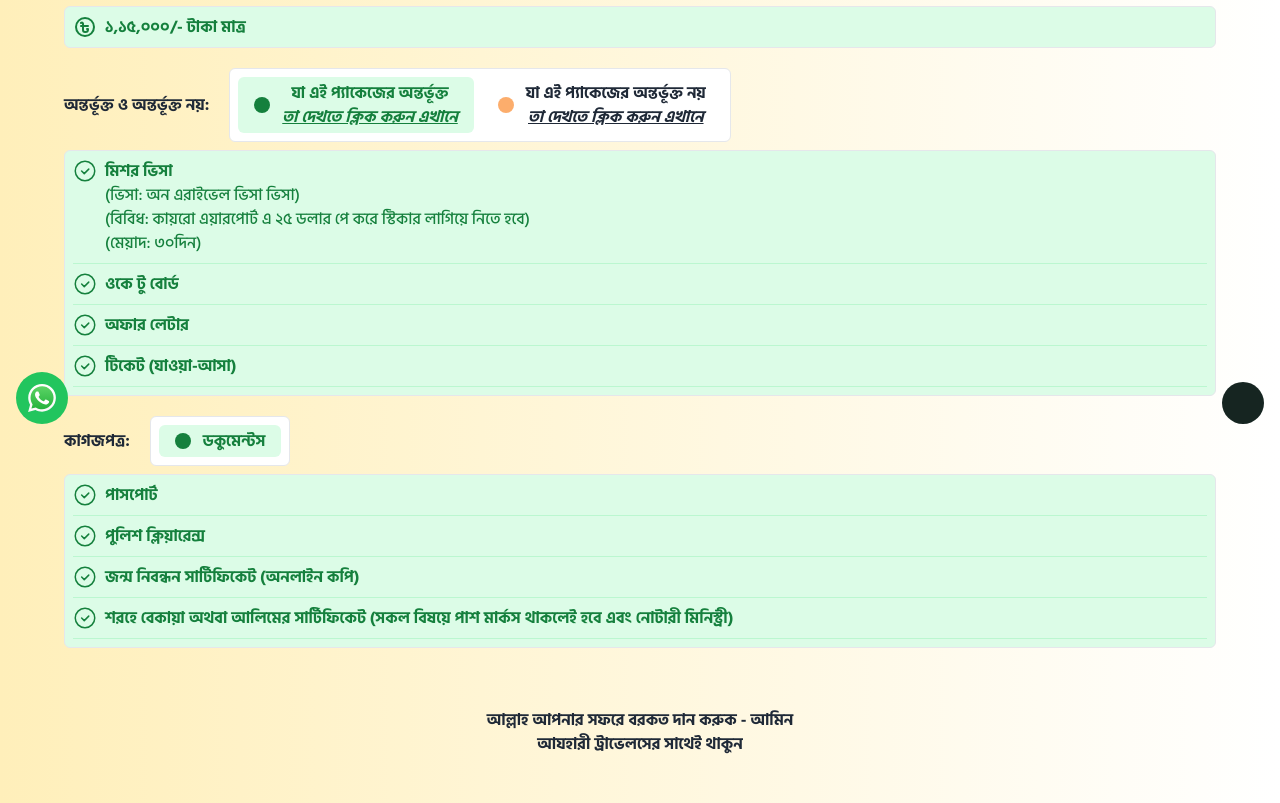
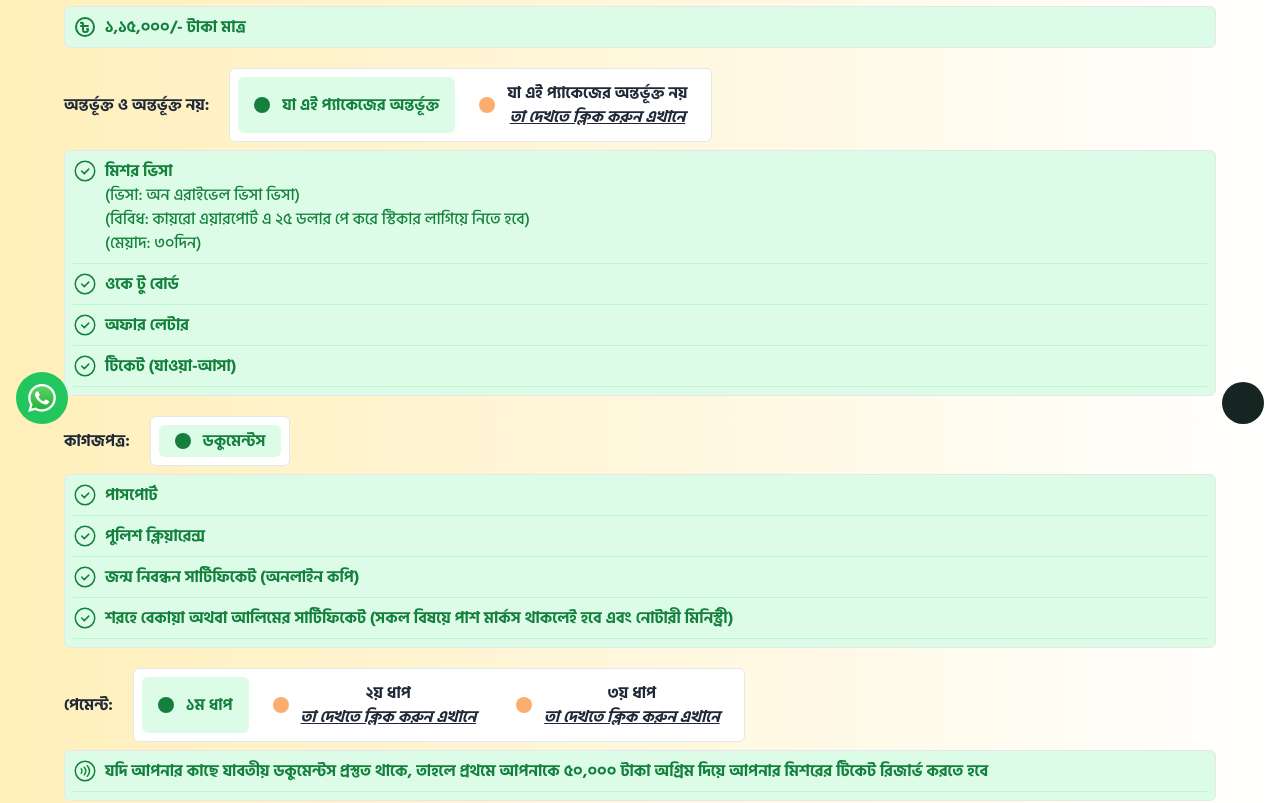
Before and after one commit to BabriWala/azhari-travels, a Next.js app: page /package/student-package in a window 1280 px wide. Shown: the part 344-1147 px from the top of the page. Built offline with nearby package versions, Linux system fonts and the light colour scheme; some icons are missing.

Commit message:
update some data

```diff
--- a/src/app/package/[slug]/AUComponents/AUINI.tsx
+++ b/src/app/package/[slug]/AUComponents/AUINI.tsx
@@ -18,7 +18,7 @@ const AUINI = () => {
                                 }`}
                         >
                             <div className={`w-4 h-4 rounded-full ${selectedAUINI === "Included" ? " bg-green-700" : "animate-pulse bg-orange-400"}`}></div>
-                            <span>যা এই প্যাকেজের অন্তর্ভূক্ত <br /> <strong className='underline'><i>তা দেখতে ক্লিক করুন এখানে</i></strong></span>
+                            <span>যা এই প্যাকেজের অন্তর্ভূক্ত {selectedAUINI !== "Included" && <><br /> <strong className='underline'><i>তা দেখতে ক্লিক করুন এখানে</i></strong></>}</span>
 
                         </button>
                         <button
@@ -29,7 +29,7 @@ const AUINI = () => {
                                 }`}
                         >
                             <div className={`w-4 h-4  rounded-full  ${selectedAUINI === "NotIncluded" ? " bg-green-700" : "animate-pulse bg-orange-400"}`}></div>
-                            <span>যা এই প্যাকেজের অন্তর্ভূক্ত নয় <br /> <strong className='underline'><i>তা দেখতে ক্লিক করুন এখানে</i></strong></span>
+                            <span>যা এই প্যাকেজের অন্তর্ভূক্ত নয় {selectedAUINI !== "NotIncluded" && <><br /> <strong className='underline'><i>তা দেখতে ক্লিক করুন এখানে</i></strong></>}</span>
                         </button>
                     </div>
                 </div>
--- a/src/app/package/[slug]/AUComponents/AUProcessing.tsx
+++ b/src/app/package/[slug]/AUComponents/AUProcessing.tsx
@@ -18,7 +18,7 @@ const AUProcessing = () => {
                                 }`}
                         >
                             <div className={`w-4 h-4 rounded-full ${selectedProcessing === "FirstStep" ? " bg-green-700" : "animate-pulse bg-orange-400"}`}></div>
-                            <span>১ম ধাপ</span>
+                            <span>১ম ধাপ {selectedProcessing !== "FirstStep" && <><br /> <strong className='underline'><i>তা দেখতে ক্লিক করুন এখানে</i></strong></>}</span>
 
                         </button>
                         <button
@@ -29,7 +29,7 @@ const AUProcessing = () => {
                                 }`}
                         >
                             <div className={`w-4 h-4  rounded-full  ${selectedProcessing === "SecondStep" ? " bg-green-700" : "animate-pulse bg-orange-400"}`}></div>
-                            <span>২য় ধাপ</span>
+                            <span>২য় ধাপ {selectedProcessing !== "SecondStep" && <><br /> <strong className='underline'><i>তা দেখতে ক্লিক করুন এখানে</i></strong></>}</span>
                         </button>
                         <button
                             onClick={() => setSelectedProcessing("ThirdStep")}
@@ -39,7 +39,7 @@ const AUProcessing = () => {
                                 }`}
                         >
                             <div className={`w-4 h-4  rounded-full  ${selectedProcessing === "ThirdStep" ? " bg-green-700" : "animate-pulse bg-orange-400"}`}></div>
-                            <span>৩য় ধাপ</span>
+                            <span>৩য় ধাপ {selectedProcessing !== "ThirdStep" && <><br /> <strong className='underline'><i>তা দেখতে ক্লিক করুন এখানে</i></strong></>}</span>
                         </button>
                     </div>
                 </div>
@@ -52,7 +52,7 @@ const AUProcessing = () => {
                                 <svg xmlns="http://www.w3.org/2000/svg" width="24" height="24" viewBox="0 0 16 16"><path fill="currentColor" d="M2 8a6 6 0 1 1 12 0A6 6 0 0 1 2 8m6-7a7 7 0 1 0 0 14A7 7 0 0 0 8 1m1.864 3.144a.516.516 0 0 0-.716 0a.485.485 0 0 0 0 .698a4.386 4.386 0 0 1 0 6.316a.485.485 0 0 0 0 .698a.516.516 0 0 0 .716 0a5.355 5.355 0 0 0 0-7.712m-2.02 1.004a.486.486 0 0 0-.7 0a.515.515 0 0 0 0 .716a3.07 3.07 0 0 1 0 4.27a.515.515 0 0 0 0 .716a.486.486 0 0 0 .7 0c1.536-1.575 1.536-4.127 0-5.702M5.138 6.153a.444.444 0 0 1 .671 0c.925 1.02.925 2.674 0 3.694a.444.444 0 0 1-.67 0a.56.56 0 0 1 0-.741a1.68 1.68 0 0 0 0-2.212a.56.56 0 0 1 0-.741" /></svg>
                             </div>
                             <h3 className='font-bold'>
-                                প্রথমেই ৫০ হাজার টাকা বুকিং মানি অগ্রিম প্রদান করতে হবে
+                                যদি আপনার কাছে যাবতীয় ডকুমেন্টস প্রস্তুত থাকে, তাহলে প্রথমে আপনাকে ৫০,০০০ টাকা অগ্রিম দিয়ে আপনার মিশরের টিকেট রিজার্ভ করতে হবে
                             </h3>
                         </div>
                     </div>
@@ -66,7 +66,7 @@ const AUProcessing = () => {
                                 <svg xmlns="http://www.w3.org/2000/svg" width="24" height="24" viewBox="0 0 16 16"><path fill="currentColor" d="M2 8a6 6 0 1 1 12 0A6 6 0 0 1 2 8m6-7a7 7 0 1 0 0 14A7 7 0 0 0 8 1m1.864 3.144a.516.516 0 0 0-.716 0a.485.485 0 0 0 0 .698a4.386 4.386 0 0 1 0 6.316a.485.485 0 0 0 0 .698a.516.516 0 0 0 .716 0a5.355 5.355 0 0 0 0-7.712m-2.02 1.004a.486.486 0 0 0-.7 0a.515.515 0 0 0 0 .716a3.07 3.07 0 0 1 0 4.27a.515.515 0 0 0 0 .716a.486.486 0 0 0 .7 0c1.536-1.575 1.536-4.127 0-5.702M5.138 6.153a.444.444 0 0 1 .671 0c.925 1.02.925 2.674 0 3.694a.444.444 0 0 1-.67 0a.56.56 0 0 1 0-.741a1.68 1.68 0 0 0 0-2.212a.56.56 0 0 1 0-.741" /></svg>
                             </div>
                             <h3 className='font-bold'>
-                                ওমরাহ ভিসা, এয়ার টিকিট এর PNR বুঝে পেয়ে ১ লক্ষ টাকা পরিশোধ করতে হবে
+                                টিকেট রিজার্ভ হওয়ার পর আপনাকে ৪০,০০০ টাকা প্রদান করতে হবে। এই ধাপে আপনার মিশরের ভিসা এপ্রুভাল নিশ্চিত করা হবে
                             </h3>
                         </div>
                     </div>
@@ -80,7 +80,7 @@ const AUProcessing = () => {
                                 <svg xmlns="http://www.w3.org/2000/svg" width="24" height="24" viewBox="0 0 16 16"><path fill="currentColor" d="M2 8a6 6 0 1 1 12 0A6 6 0 0 1 2 8m6-7a7 7 0 1 0 0 14A7 7 0 0 0 8 1m1.864 3.144a.516.516 0 0 0-.716 0a.485.485 0 0 0 0 .698a4.386 4.386 0 0 1 0 6.316a.485.485 0 0 0 0 .698a.516.516 0 0 0 .716 0a5.355 5.355 0 0 0 0-7.712m-2.02 1.004a.486.486 0 0 0-.7 0a.515.515 0 0 0 0 .716a3.07 3.07 0 0 1 0 4.27a.515.515 0 0 0 0 .716a.486.486 0 0 0 .7 0c1.536-1.575 1.536-4.127 0-5.702M5.138 6.153a.444.444 0 0 1 .671 0c.925 1.02.925 2.674 0 3.694a.444.444 0 0 1-.67 0a.56.56 0 0 1 0-.741a1.68 1.68 0 0 0 0-2.212a.56.56 0 0 1 0-.741" /></svg>
                             </div>
                             <h3 className='font-bold'>
-                                মিশরের এপ্রুভাল এবং টিকেট বুঝে পেয়ে বাকি টাকা পরিশোধ করতে হবে
+                                বাকি টাকা পরিশোধ করার পর, পাবেন ওকে টু বোর্ড
                             </h3>
                         </div>
                     </div>
--- a/src/app/package/[slug]/AUContent.tsx
+++ b/src/app/package/[slug]/AUContent.tsx
@@ -27,12 +27,16 @@ const AUContent = () => {
                 <AUPrice></AUPrice>
                 <AUINI></AUINI>
                 <AUTimeItinery></AUTimeItinery>
+                <AUProcessing></AUProcessing>
+                {/* <p className=' text-center pt-5 font-bold'>
+                   আপনার সচারচর জিজ্ঞাসা
+                </p> */}
                 {/* <AUPlace></AUPlace>
                 <AUHotel></AUHotel>
                 <AULunch></AULunch>
                 <AUTravel></AUTravel>
                 <AUAir></AUAir>
-                <AUProcessing></AUProcessing> */}
+                 */}
                 <p className=' text-center pt-10 font-bold'>
                     আল্লাহ আপনার সফরে বরকত দান করুক - আমিন
                     <br />
```
